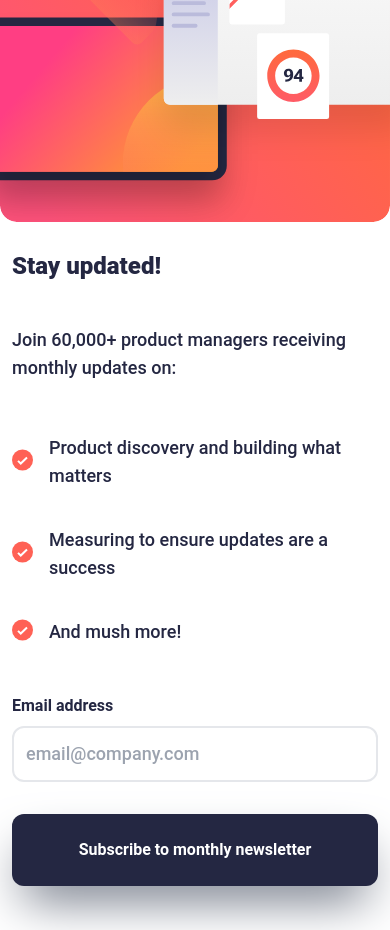
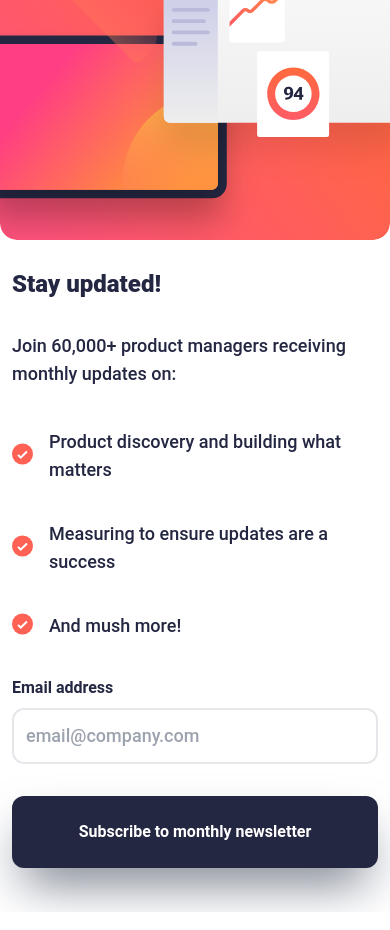
Before and after one commit to EdebaliErman/frontend-mentor-20, a React (Create React App) app: page / in a window 390 px wide. Built offline with nearby package versions, Linux system fonts and the light colour scheme; the HTML template or start-up script is replaced by a standard one.

Commit message:
responsive

```diff
--- a/src/Style/Card.css
+++ b/src/Style/Card.css
@@ -2,7 +2,8 @@
 
 @layer components {
     .Card {
-        @apply flex justify-center items-center bg-white p-8 text-left gap-12 rounded-3xl shadow-2xl font-medium text-DarkSlateGrey text-lg w-full md:gap-0 md:justify-center md:items-center md:p-0 md:shadow-transparent md:flex-col-reverse
+        @apply flex justify-center items-center bg-white p-8 text-left gap-12 rounded-3xl shadow-2xl font-medium text-DarkSlateGrey text-lg w-full
+        md:gap-0 md:justify-center md:items-center md:p-0 md:shadow-transparent md:flex-col-reverse
     }
 
 }
--- a/src/Style/CardForm.css
+++ b/src/Style/CardForm.css
@@ -4,7 +4,7 @@
 
     .CardForm {
         @apply w-1/2 flex justify-start items-start flex-col gap-4
-        md:w-full md:h-full md:p-3 md:justify-center
+        md:w-full md:h-full md:p-3 md:justify-center md:gap-1
     }
 
     .CardForm h1 {
```
